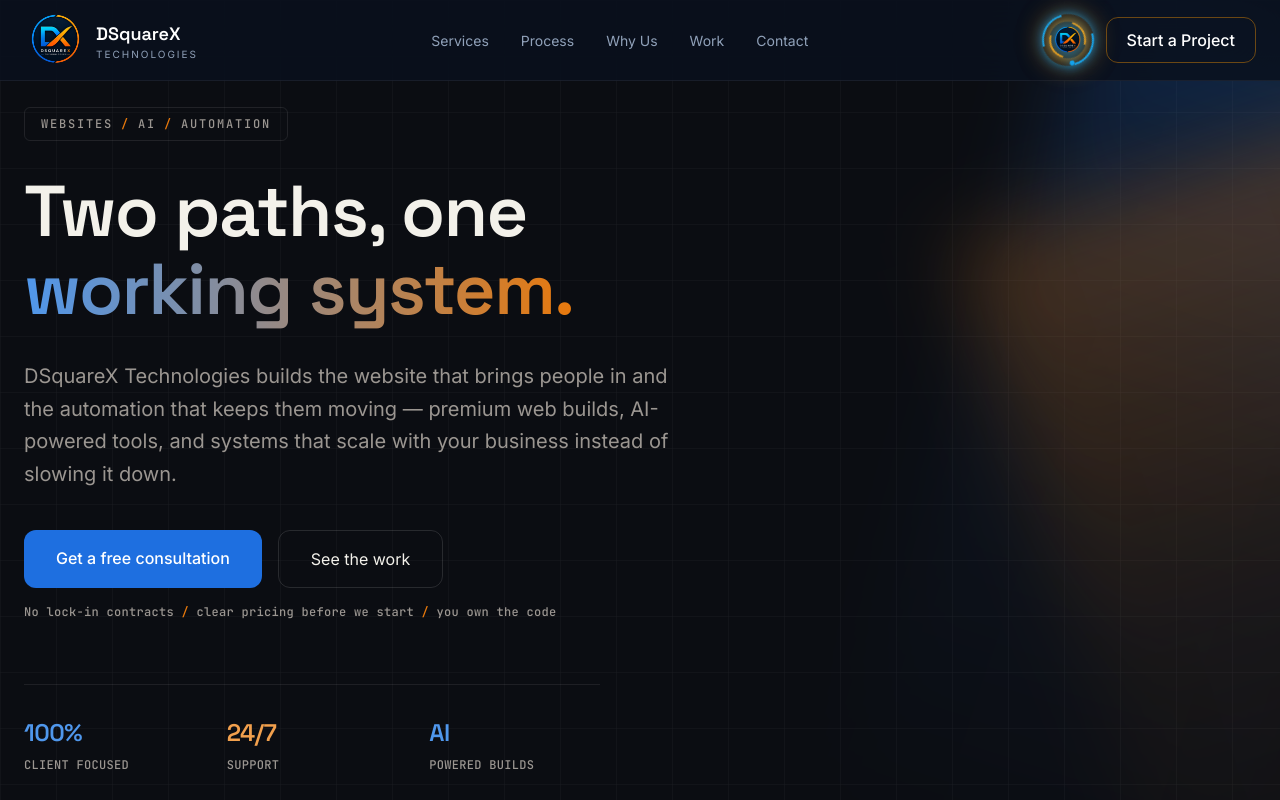
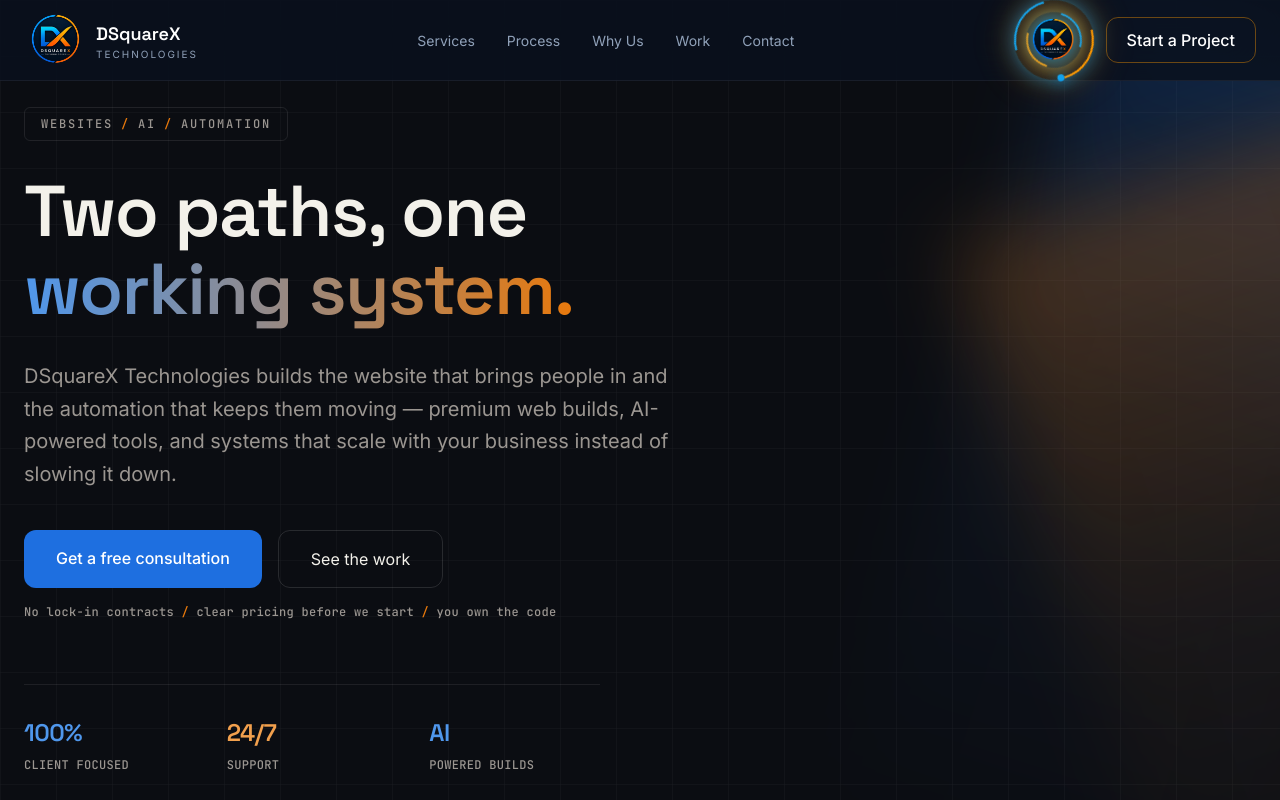
Before and after one commit to suryanarayanan20/dsquarex-technologies, a React (Vite) app: page / in a window 1280 px wide. Shown: the top 800 px of the page. Built offline with nearby package versions, Linux system fonts and the light colour scheme.

Commit message:
Update favicon

```diff
--- a/src/components/AnimatedLogoMark.jsx
+++ b/src/components/AnimatedLogoMark.jsx
@@ -1,7 +1,7 @@
 import { motion } from "framer-motion";
 import logo from "../assets/logo.png";
 
-function AnimatedLogoMark({ size = 50 }) {
+function AnimatedLogoMark({ size = 56 }) {
   return (
     <div
       className="relative flex items-center justify-center"
@@ -10,29 +10,31 @@
         height: size,
       }}
     >
-      {/* Background Glow */}
+      {/* Glow */}
       <div
         className="absolute rounded-full"
         style={{
           width: size * 1.5,
           height: size * 1.5,
           background:
-            "radial-gradient(circle, rgba(0,163,255,.25) 0%, rgba(255,153,0,.15) 45%, transparent 75%)",
-          filter: "blur(10px)",
+            "radial-gradient(circle, rgba(0,163,255,.25), rgba(255,153,0,.15), transparent 75%)",
+          filter: "blur(14px)",
         }}
       />
 
-      {/* Outer Ring */}
+      {/* OUTER RING */}
       <motion.div
         className="absolute inset-0 rounded-full"
         style={{
           borderTop: "2px solid #00A3FF",
           borderRight: "2px solid transparent",
-          borderBottom: "2px solid #00A3FF",
+          borderBottom: "2px solid #FF9900",
           borderLeft: "2px solid transparent",
-          boxShadow: "0 0 12px rgba(0,163,255,.7)",
+          boxShadow: "0 0 18px rgba(0,163,255,.5)",
         }}
-        animate={{ rotate: 360 }}
+        animate={{
+          rotate: 360,
+        }}
         transition={{
           duration: 8,
           repeat: Infinity,
@@ -40,19 +42,21 @@
         }}
       />
 
-      {/* Inner Ring */}
+      {/* INNER RING */}
       <motion.div
         className="absolute rounded-full"
         style={{
-          width: "72%",
-          height: "72%",
+          width: "70%",
+          height: "70%",
           borderTop: "2px solid #FF9900",
+          borderBottom: "2px solid #00A3FF",
+          borderLeft: "2px solid transparent",
           borderRight: "2px solid transparent",
-          borderBottom: "2px solid #FF9900",
-          borderLeft: "2px solid transparent",
-          boxShadow: "0 0 10px rgba(255,153,0,.7)",
+          boxShadow: "0 0 14px rgba(255,153,0,.5)",
         }}
-        animate={{ rotate: -360 }}
+        animate={{
+          rotate: -360,
+        }}
         transition={{
           duration: 5,
           repeat: Infinity,
@@ -60,10 +64,12 @@
         }}
       />
 
-      {/* Orbit Dot */}
+      {/* ORBIT DOT */}
       <motion.div
         className="absolute inset-0"
-        animate={{ rotate: 360 }}
+        animate={{
+          rotate: 360,
+        }}
         transition={{
           duration: 3,
           repeat: Infinity,
@@ -75,28 +81,28 @@
             position: "absolute",
             top: "50%",
             left: "50%",
-            width: 5,
-            height: 5,
+            width: 7,
+            height: 7,
             borderRadius: "50%",
             background: "#00A3FF",
-            boxShadow: "0 0 10px #00A3FF",
-            transform: `translate(-50%, -50%) translateX(${size * 0.45}px)`,
+            boxShadow: "0 0 14px #00A3FF",
+            transform: `translate(-50%, -50%) translateX(${size * 0.48}px)`,
           }}
         />
       </motion.div>
 
-      {/* Static Logo */}
+      {/* STATIC LOGO */}
       <img
         src={logo}
         alt="DSquareX"
         draggable="false"
         className="relative z-10 select-none"
         style={{
-          width: size * 0.65,
-          height: size * 0.65,
+          width: size * 0.68,
+          height: size * 0.68,
           objectFit: "contain",
           filter:
-            "drop-shadow(0 0 8px rgba(0,163,255,.8)) drop-shadow(0 0 16px rgba(255,153,0,.5))",
+            "drop-shadow(0 0 10px rgba(0,163,255,.8)) drop-shadow(0 0 18px rgba(255,153,0,.6))",
         }}
       />
     </div>
--- a/src/components/Navbar.jsx
+++ b/src/components/Navbar.jsx
@@ -61,12 +61,12 @@
 
          {/* Mobile Animated Logo */}
 <div className="md:hidden">
-  <AnimatedLogoMark size={42} />
+  <AnimatedLogoMark size={70} />
 </div>
 
 {/* Desktop Animated Logo */}
 <div className="hidden md:block">
-  <AnimatedLogoMark size={52} />
+  <AnimatedLogoMark size={80} />
 </div>
 
 
```
